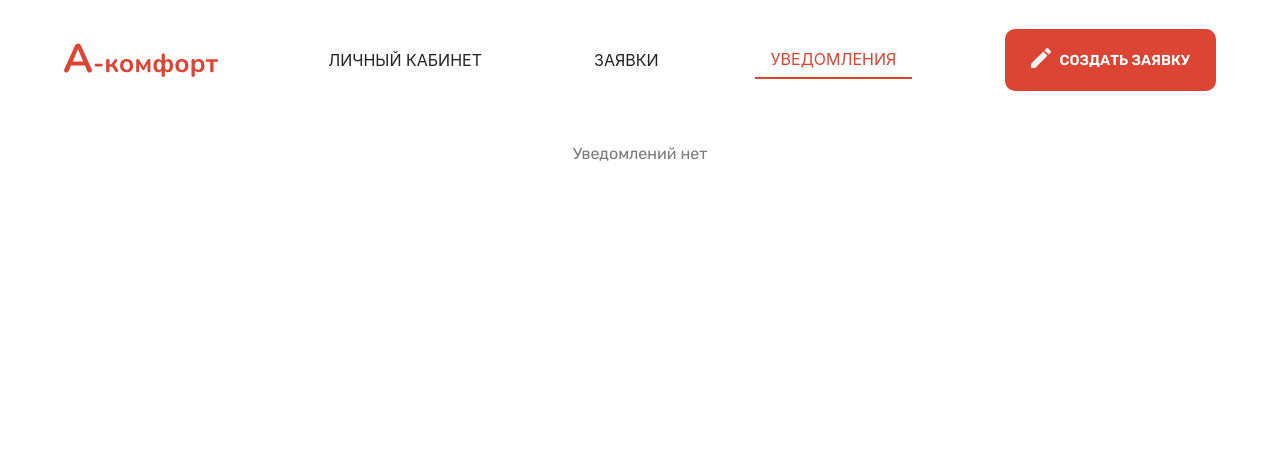
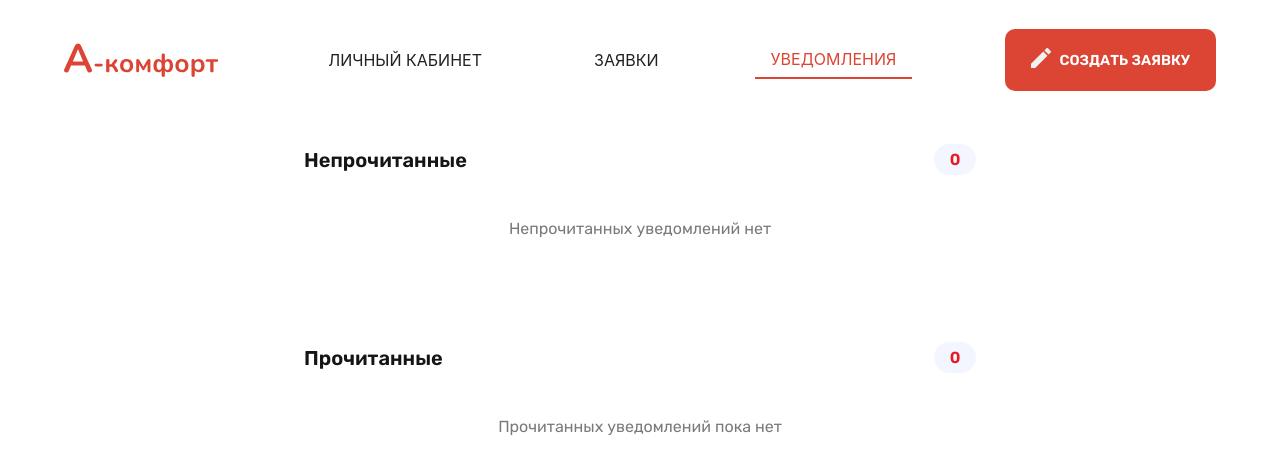
Before and after one commit to AlisonRoze/ServiceDesk, a Next.js app in the folder frontend/: page /notifications in a window 1280 px wide. Shown: the top 474 px of the page. Built offline with nearby package versions, Linux system fonts and the light colour scheme.

Commit message:
Update 5
- Стилизация страницы уведомлений
- Изменения времени обновления счетчикауведомлений.

```diff
--- a/frontend/src/app/(main)/notifications/page.js
+++ b/frontend/src/app/(main)/notifications/page.js
@@ -1,5 +1,6 @@
 'use client'
 
+import { useMemo, useState } from 'react'
 import styles from './page.module.scss'
 import { useNotifications } from '@/context/NotificationsContext'
 
@@ -18,22 +19,124 @@ function formatRelativeRu(dateIso) {
   return `${parts.join(' ')} назад`
 }
 
+function resolveNotificationId(notification) {
+  if (notification?.notificationId) {
+    return notification.notificationId
+  }
+  if (!notification?.id) {
+    return null
+  }
+  const numericId = parseInt(String(notification.id).replace(/\D/g, ''), 10)
+  return Number.isNaN(numericId) ? null : numericId
+}
+
 export default function NotificationsPage() {
-  const { notifications } = useNotifications() || { notifications: [] }
+  const {
+    unreadNotifications = [],
+    readNotifications = [],
+    markNotificationAsRead,
+    isLoading
+  } = useNotifications() || {}
+  const [markingIds, setMarkingIds] = useState(() => new Set())
+
+  const sortedUnread = useMemo(
+    () =>
+      [...unreadNotifications].sort(
+        (a, b) => new Date(b.createdAt) - new Date(a.createdAt)
+      ),
+    [unreadNotifications]
+  )
+
+  const sortedRead = useMemo(
+    () =>
+      [...readNotifications].sort(
+        (a, b) => new Date(b.createdAt) - new Date(a.createdAt)
+      ),
+    [readNotifications]
+  )
+
+  const handleMarkAsRead = async (notification) => {
+    const notificationId = resolveNotificationId(notification)
+    if (!notificationId || !markNotificationAsRead) {
+      return
+    }
+
+    setMarkingIds(prev => {
+      const next = new Set(prev)
+      next.add(notificationId)
+      return next
+    })
+
+    try {
+      await markNotificationAsRead(notificationId)
+    } finally {
+      setMarkingIds(prev => {
+        const next = new Set(prev)
+        next.delete(notificationId)
+        return next
+      })
+    }
+  }
+
+  const renderNotifications = (items, emptyText, showMarkButton) => {
+    if (!items.length) {
+      return <div className={styles.empty}>{emptyText}</div>
+    }
+
+    return items.map((notification, index) => {
+      const notificationId = resolveNotificationId(notification)
+      const isMarking = notificationId ? markingIds.has(notificationId) : false
+
+      return (
+        <div key={notification.id} className={styles.item}>
+          <div className={styles.text}>{notification.text}</div>
+          <div className={styles.itemFooter}>
+            <span className={styles.time}>{formatRelativeRu(notification.createdAt)}</span>
+            {showMarkButton && !notification.isRead && (
+              <button
+                type="button"
+                className={styles.markReadButton}
+                onClick={() => handleMarkAsRead(notification)}
+                disabled={isMarking}
+              >
+                {isMarking ? 'Обновляем...' : 'Прочитано'}
+              </button>
+            )}
+          </div>
+          {index < items.length - 1 && <div className={styles.separator} />}
+        </div>
+      )
+    })
+  }
+
+  if (isLoading) {
+    return (
+      <div className={styles.container}>
+        <div className={styles.list}>
+          <div className={styles.empty}>Загружаем уведомления...</div>
+        </div>
+      </div>
+    )
+  }
 
   return (
     <div className={styles.container}>
       <div className={styles.list}>
-        {notifications.map((n, idx) => (
-          <div key={n.id} className={styles.item}>
-            <div className={styles.text}>{n.text}</div>
-            <div className={styles.time}>{formatRelativeRu(n.createdAt)}</div>
-            {idx < notifications.length - 1 && <div className={styles.separator} />}
+        <section className={styles.section}>
+          <div className={styles.sectionHeader}>
+            <h2 className={styles.sectionTitle}>Непрочитанные</h2>
+            <span className={styles.sectionCount}>{sortedUnread.length}</span>
           </div>
-        ))}
-        {notifications.length === 0 && (
-          <div className={styles.empty}>Уведомлений нет</div>
-        )}
+          {renderNotifications(sortedUnread, 'Непрочитанных уведомлений нет', true)}
+        </section>
+
+        <section className={styles.section}>
+          <div className={styles.sectionHeader}>
+            <h2 className={styles.sectionTitle}>Прочитанные</h2>
+            <span className={styles.sectionCount}>{sortedRead.length}</span>
+          </div>
+          {renderNotifications(sortedRead, 'Прочитанных уведомлений пока нет', false)}
+        </section>
       </div>
     </div>
   )
--- a/frontend/src/app/(main)/notifications/page.module.scss
+++ b/frontend/src/app/(main)/notifications/page.module.scss
@@ -9,6 +9,35 @@
 .list {
   width: 100%;
   max-width: 720px;
+}
+
+.section {
+  margin-bottom: 32px;
+  padding: 24px;
+}
+
+.sectionHeader {
+  display: flex;
+  align-items: center;
+  justify-content: space-between;
+  margin-bottom: 20px;
+}
+
+.sectionTitle {
+  font-size: 20px;
+  font-weight: 600;
+  color: #151515;
+  margin: 0;
+}
+
+.sectionCount {
+  min-width: 42px;
+  padding: 6px 12px;
+  border-radius: 999px;
+  background-color: #f0f2ffc0;
+  color: #E81922;
+  font-weight: 600;
+  text-align: center;
 }
 
 .item {
@@ -28,6 +57,13 @@
   color: #7a7a7a;
 }
 
+.itemFooter {
+  display: flex;
+  align-items: center;
+  justify-content: space-between;
+  gap: 16px;
+}
+
 .separator {
   margin-top: 12px;
   height: 1px;
@@ -40,3 +76,25 @@
   color: #7a7a7a;
   padding: 24px 0;
 }
+
+.markReadButton {
+  border: none;
+  border-radius: 999px;
+  padding: 8px 18px;
+  font-size: 14px;
+  font-weight: 600;
+  color: #ffffff;
+  background: linear-gradient(120deg, #E81922, #E81922);
+  cursor: pointer;
+  transition: opacity 0.2s ease, transform 0.2s ease;
+}
+
+.markReadButton:disabled {
+  opacity: 0.6;
+  cursor: default;
+}
+
+.markReadButton:not(:disabled):hover {
+  opacity: 0.9;
+  transform: translateY(-1px);
+}
--- a/frontend/src/components/ui/NotificationBadge/NotificationBadge.js
+++ b/frontend/src/components/ui/NotificationBadge/NotificationBadge.js
@@ -14,29 +14,38 @@ export default function NotificationBadge({ count }) {
       return
     }
 
+    let isCancelled = false
+
     const fetchUnreadCount = async () => {
       try {
         const response = await fetch('/api/notifications/unread-count')
         const data = await response.json()
 
-        if (data.success) {
+        if (data.success && !isCancelled) {
           setUnreadCount(data.count || 0)
         }
       } catch (error) {
-        console.error('Ошибка при получении количества уведомлений:', error)
-        setUnreadCount(0)
+        if (!isCancelled) {
+          console.error('Ошибка при получении количества уведомлений:', error)
+          setUnreadCount(0)
+        }
       } finally {
-        setIsLoading(false)
+        if (!isCancelled) {
+          setIsLoading(false)
+        }
       }
     }
 
     fetchUnreadCount()
 
     // Опционально: обновлять счетчик каждые 30 секунд
-    const interval = setInterval(fetchUnreadCount, 30000)
+    const interval = setInterval(fetchUnreadCount, 5000)
 
-    return () => clearInterval(interval)
-  }, [])
+    return () => {
+      isCancelled = true
+      clearInterval(interval)
+    }
+  }, [count])
 
   // Не показываем badge, если нет непрочитанных уведомлений или идет загрузка
   if (isLoading || unreadCount === 0) {
--- a/frontend/src/context/NotificationsContext.js
+++ b/frontend/src/context/NotificationsContext.js
@@ -47,8 +47,12 @@ export function NotificationsProvider({ children }) {
 
         const data = await response.json()
 
-        if (data.success && data.notifications) {
-          setNotifications(data.notifications)
+        if (data.success && Array.isArray(data.notifications)) {
+          // Сортируем уведомления по дате (новые сверху)
+          const sortedNotifications = [...data.notifications].sort((a, b) => (
+            new Date(b.createdAt).getTime() - new Date(a.createdAt).getTime()
+          ))
+          setNotifications(sortedNotifications)
         } else {
           setNotifications([])
         }
@@ -67,6 +71,84 @@ export function NotificationsProvider({ children }) {
     return () => clearInterval(interval)
   }, [])
 
+  const getStoredUserId = useCallback(() => {
+    if (typeof window === 'undefined') {
+      return null
+    }
+
+    try {
+      const userData = localStorage.getItem('user')
+      if (!userData) {
+        return null
+      }
+      const parsedUser = JSON.parse(userData)
+      return parsedUser?.id ?? null
+    } catch (error) {
+      console.error('Ошибка при чтении данных пользователя:', error)
+      return null
+    }
+  }, [])
+
+  const markNotificationAsRead = useCallback(async (notificationId) => {
+    if (!notificationId) {
+      return
+    }
+
+    const userId = getStoredUserId()
+    if (!userId) {
+      console.error('Пользователь не найден, невозможно пометить уведомление')
+      return
+    }
+
+    let previousIsRead = null
+    setNotifications(prev =>
+      prev.map(notification => {
+        if (notification.notificationId !== notificationId) {
+          return notification
+        }
+        previousIsRead = notification.isRead
+        if (notification.isRead) {
+          return notification
+        }
+        return { ...notification, isRead: true }
+      })
+    )
+
+    if (previousIsRead === true) {
+      return
+    }
+
+    try {
+      const response = await fetch(`${API_BASE_URL}/api/notifications/${notificationId}/read/`, {
+        method: 'PATCH',
+        headers: {
+          'Content-Type': 'application/json'
+        },
+        body: JSON.stringify({ user_id: userId })
+      })
+
+      if (!response.ok) {
+        throw new Error('Сервер вернул ошибку')
+      }
+
+      const data = await response.json()
+      if (!data.success) {
+        throw new Error('Не удалось обновить статус уведомления')
+      }
+    } catch (error) {
+      console.error('Ошибка при обновлении статуса уведомления:', error)
+      if (previousIsRead === false) {
+        setNotifications(prev =>
+          prev.map(notification =>
+            notification.notificationId === notificationId
+              ? { ...notification, isRead: false }
+              : notification
+          )
+        )
+      }
+    }
+  }, [getStoredUserId])
+
   const showNotification = useCallback((message, type = 'error') => {
     setNotification({
       isOpen: true,
@@ -82,15 +164,36 @@ export function NotificationsProvider({ children }) {
     }))
   }, [])
 
+  const unreadNotifications = useMemo(
+    () => notifications.filter(notification => !notification.isRead),
+    [notifications]
+  )
+
+  const readNotifications = useMemo(
+    () => notifications.filter(notification => notification.isRead),
+    [notifications]
+  )
+
   const value = useMemo(() => {
     return {
       notifications,
-      unreadCount: notifications.length,
+      unreadNotifications,
+      readNotifications,
+      unreadCount: unreadNotifications.length,
       isLoading,
       showNotification,
-      hideNotification
+      hideNotification,
+      markNotificationAsRead
     }
-  }, [notifications, isLoading, showNotification, hideNotification])
+  }, [
+    notifications,
+    unreadNotifications,
+    readNotifications,
+    isLoading,
+    showNotification,
+    hideNotification,
+    markNotificationAsRead
+  ])
 
   return (
     <NotificationsContext.Provider value={value}>
```
Also changed, not shown: 2 other files (tests, documents, lock files or other folders).
